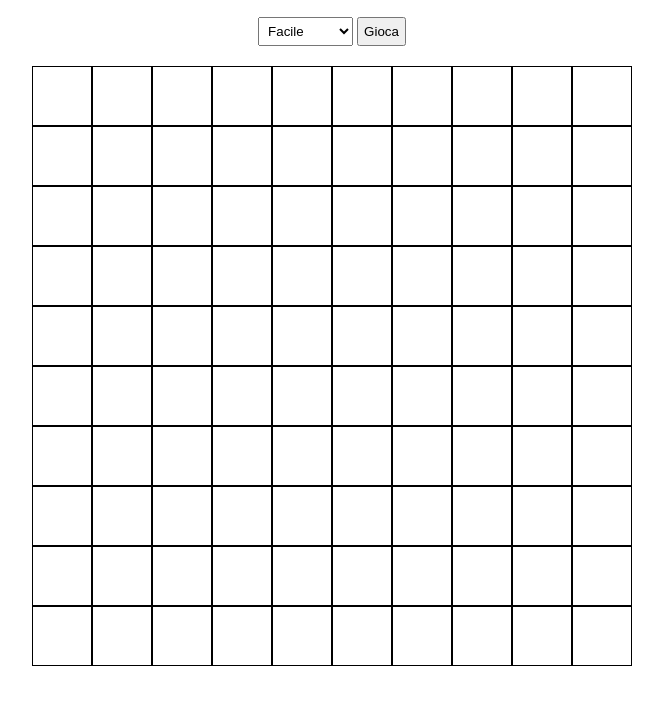
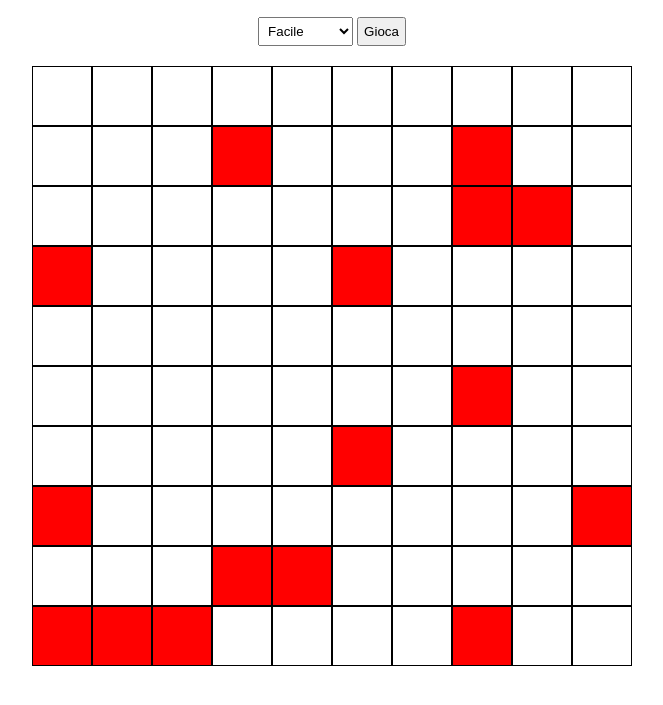
Before and after one commit to DavidDume/js-campominato-dom, a plain HTML site: page index.html in a window 1280 px wide. Shown: the part 41-746 px from the top of the page, without its empty margins (308-971 px from the left). Drawn offline with Linux system fonts and the light colour scheme.

Commit message:
aggiunta caselle con bombe

```diff
--- a/css/style.css
+++ b/css/style.css
@@ -45,6 +45,10 @@ body {
     border: 1px solid black;
 }
 
+.bomb {
+    background-color: red;
+}
+
 .box:hover {
     cursor: pointer;
 }
--- a/main.js
+++ b/main.js
@@ -13,7 +13,9 @@ playBtn.addEventListener('click', function() {
 
 function gameMode(mode) {
     // resetto il grid ogni volta che cambio modalita di gioco
-    gridDom.innerHTML = ""
+    gridDom.innerHTML = "";
+
+    let bombs = addBombs();
 
     let classText;
 
@@ -25,10 +27,22 @@ function gameMode(mode) {
         classText = "difficile";
     }
 
+
     for(let i = 1; i <= mode; i++) {
+
+
+
         let box = document.createElement('div');
         box.classList.add(classText);
         box.classList.add('box');
+
+        //aggiungio le caselle con le bombe
+        for(b = 0; b < bombs.length; b++) {
+            if(i == bombs[b]) {
+                box.classList.add('bomb');
+            }
+        }
+
         box.addEventListener('click', function() {
 
             //mostra il numero solo se box non è ancora attiva
@@ -60,7 +74,10 @@ function addBombs() {
     while(hasDuplicate(bombe)) {
         bombe = createBombs(parseInt(selectDom.value));
     }
-    return bombe;
+    //metto l'array in ordine crescente
+    return bombe.sort(function(a, b) {
+        return a - b;
+    });
 }
 
 // controlla se ci sono dei numeri che si ripetono in un array
@@ -81,5 +98,3 @@ function hasDuplicate(arr) {
     }
     return false;
 }
-
-console.log(addBombs());
```
